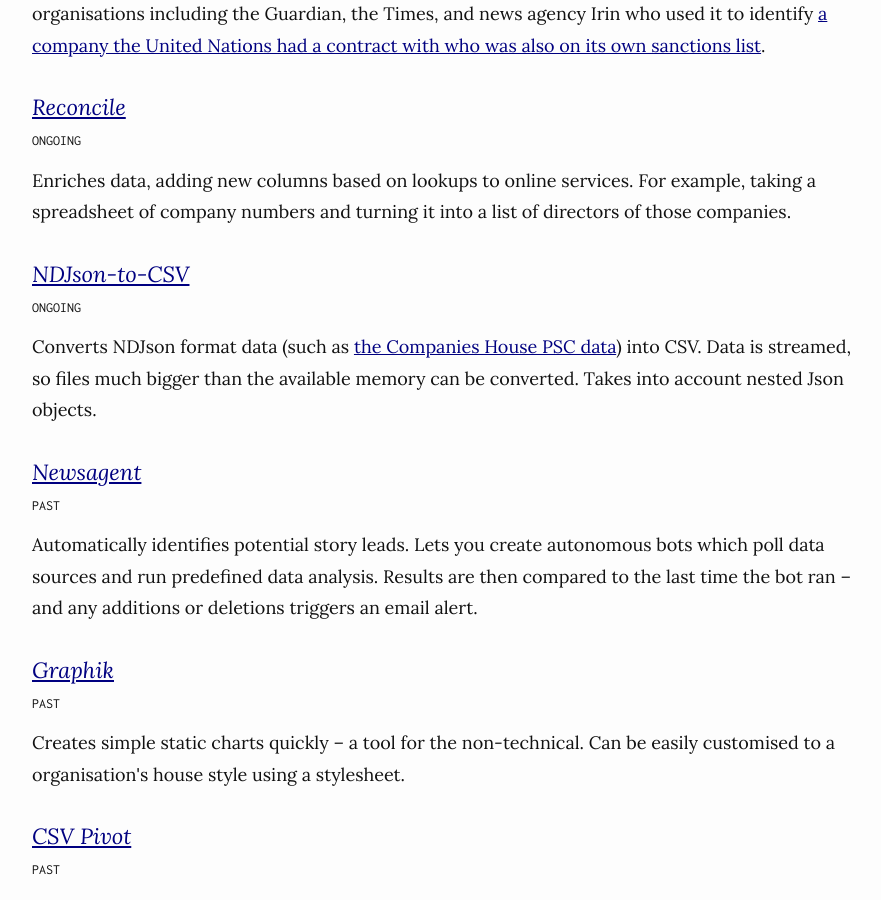
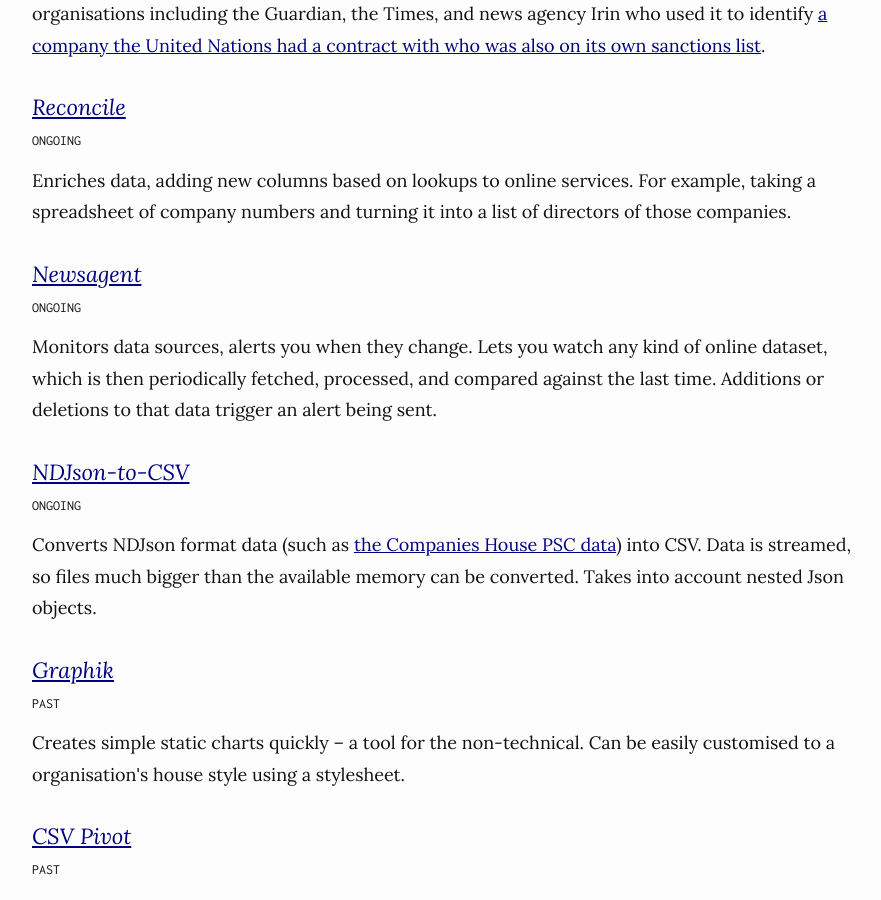
Before and after one commit to maxharlow/maxharlow.github.io, a Jekyll site: the page built from projects.md, in a window 1280 px wide and 900 px high, scrolled down 332 px. Shown: the whole window, without its empty margins (208-1089 px from the left). Built offline with Jekyll 4.4.1, drawn with Linux system fonts in a browser that asks for light colours.

```diff
--- a/_data/projects.yaml
+++ b/_data/projects.yaml
@@ -12,19 +12,19 @@
     details: |
         Enriches data, adding new columns based on lookups to online services. For example, taking a spreadsheet of company numbers and turning it into a list of directors of those companies.
 
+-   title: Newsagent
+    link: https://github.com/maxharlow/newsagent
+    type: tool
+    state: ongoing
+    details: |
+        Monitors data sources, alerts you when they change. Lets you watch any kind of online dataset, which is then periodically fetched, processed, and compared against the last time. Additions or deletions to that data trigger an alert being sent.
+
 -   title: NDJson-to-CSV
     link: https://github.com/maxharlow/ndjson-to-csv
     type: tool
     state: ongoing
     details: |
         Converts NDJson format data (such as [the Companies House PSC data](http://download.companieshouse.gov.uk/en_pscdata.html)) into CSV. Data is streamed, so files much bigger than the available memory can be converted. Takes into account nested Json objects.
-
--   title: Newsagent
-    link: https://github.com/maxharlow/newsagent
-    type: tool
-    state: past
-    details: |
-        Automatically identifies potential story leads. Lets you create autonomous bots which poll data sources and run predefined data analysis. Results are then compared to the last time the bot ran -- and any additions or deletions triggers an email alert.
 
 -   title: Graphik
     link: https://github.com/maxharlow/graphik
```
